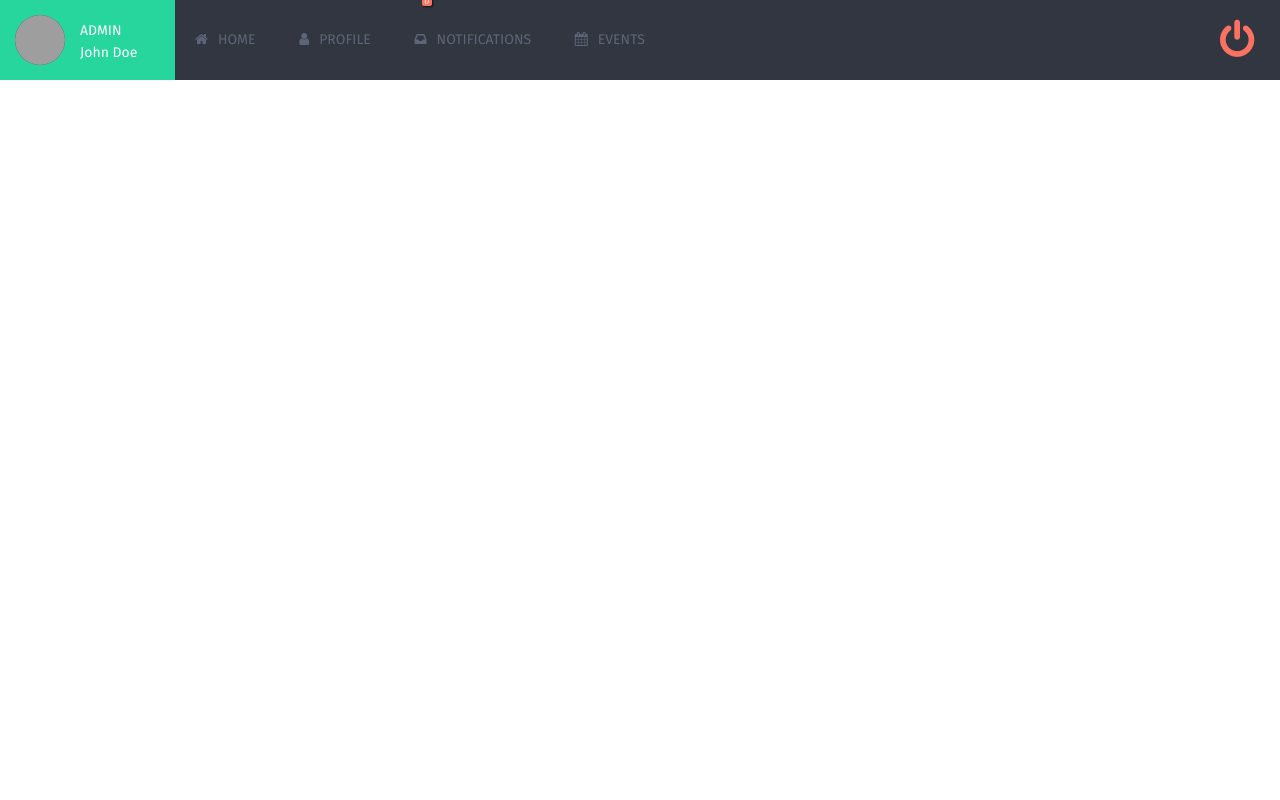
After one commit to laurazenc/Admin, a PHP site: page /header/header.php in a window 1280 px wide. The commit adds this page. Run offline with PHP 8.4, Linux system fonts and the light colour scheme; some libraries are stand-ins or nearby versions; grey boxes are pictures that could not be loaded.

Commit message:
Starting header

```diff
--- a/assets/css/1-tools/_normalize.scss
+++ b/assets/css/1-tools/_normalize.scss
@@ -1,4 +1,8 @@
 /*! normalize.css v3.0.2 | MIT License | git.io/normalize */
+
+*{
+  @include transition(all 0.3s ease-in-out);
+}
 
 html {
   font-family: sans-serif;
@@ -99,6 +103,9 @@ sub {
 
 img {
   border: 0;
+  margin: 0;
+  width: 100%;
+  height: auto;
 }
 
 svg:not(:root) {
@@ -138,3 +145,8 @@ td,
 th {
   padding: 0;
 }
+
+ul,li{
+  margin: 0;
+  padding: 0;
+}
--- a/assets/css/1-tools/_vars.sass
+++ b/assets/css/1-tools/_vars.sass
@@ -28,6 +28,8 @@ $aqua: 			#00c8cb
 $aquadark: 		#48a2a1
 $emeral: 		#27d69c
 $emeraldark:	#1a8b66
+$grayblue:		#5e6577
+$graybluedark:	#313640
 
 
 
@@ -40,5 +42,9 @@ $black:  		#111
 
 
 //
-// Add whatever variables you would like made available to the whole app
+// Mixins
 //
+@mixin calc($key, $value)
+  #{$key}: -webkit-calc(#{$value})
+  #{$key}: -moz-calc(#{$value})
+  #{$key}: calc(#{$value})
--- /dev/null
+++ b/assets/css/4-pages/_header.sass
@@ -0,0 +1,117 @@
+$logout: 80px
+
+.header
+	position: relative
+	width: 100%
+	height: 80px
+
+	.header-container
+		height: 100%
+		position: relative
+		background-color: $graybluedark
+
+		.hmenu
+			display: inline-block
+
+		.user-menu
+			height: 100%
+			background-color: $emeral
+			min-width: 175px
+			position: relative
+			img
+				+size(50px)
+				float: left
+				left: 0
+				top: 0
+				margin: 15px
+				border-radius: 50%
+				background-color: $graybluedark
+			div
+				float: left
+				display: block
+				top: 0
+				padding-top: 20px
+				position: relative
+				color: $white
+				span
+					display: block
+
+		.header-menu
+			height: 100%
+			position: absolute
+			top: 0
+
+
+			.header-openmenu
+				display: none
+
+			.nav-menu
+				line-height: 80px
+				li
+					display: inline-block
+					padding: 0 20px
+
+					a
+						color: $grayblue
+						i
+							margin-right: 10px
+							em
+								display: inline-block
+								position: absolute
+								padding: 1px 3px
+								margin-top: -5px
+								margin-left: -5px
+								background-color: $coral
+								border-radius: 2px
+								text-align: center
+								top: 0
+								font-size: 9px
+								color: white
+								font-style: normal
+								box-shadow: rgba(0,0,0,.7) 1px 1px 2px
+
+					&:hover
+						background-color: $grayblue
+						a
+							color: $graybluedark
+
+		.logout
+			height: 100%
+			line-height: 80px
+			width: 80px
+			position: absolute
+			right: 0
+			top: 0
+
+			span
+				display: block
+				+size(100%)
+				position: relative
+				a
+					color: $coral
+					i
+						display: block
+						position: absolute
+						left: 50%
+						top: 50%
+						margin-top: -20px
+						margin-left: -20px
+						font-size: 40px
+					&:hover
+						color: $coraldark
+
+@media screen and (max-width:750px)
+	.header
+		.header-container
+			.header-menu
+				width: calc(100% - #{$logout})
+				.nav-menu
+					position: relative
+					width: 100%
+					clear: both
+					background-color: $graybluedark
+					li
+						display: block
+						width: 100%
+						border-bottom: 1px solid $grayblue
+						margin: 0
--- a/assets/css/main.css
+++ b/assets/css/main.css
@@ -3,6 +3,12 @@
 /* Lato */
 @import url(http://fonts.googleapis.com/css?family=Lato:400,400italic);
 /*! normalize.css v3.0.2 | MIT License | git.io/normalize */
+* {
+  -webkit-transition: all 0.3s ease-in-out;
+  -moz-transition: all 0.3s ease-in-out;
+  transition: all 0.3s ease-in-out;
+}
+
 html {
   font-family: sans-serif;
   -webkit-font-smoothing: antialiased;
@@ -102,6 +108,9 @@ sub {
 
 img {
   border: 0;
+  margin: 0;
+  width: 100%;
+  height: auto;
 }
 
 svg:not(:root) {
@@ -137,6 +146,11 @@ table {
 
 td,
 th {
+  padding: 0;
+}
+
+ul, li {
+  margin: 0;
   padding: 0;
 }
 
@@ -421,3 +435,133 @@ optgroup {
   color: white;
   font-size: 20px;
 }
+
+.header {
+  position: relative;
+  width: 100%;
+  height: 80px;
+}
+.header .header-container {
+  height: 100%;
+  position: relative;
+  background-color: #313640;
+}
+.header .header-container .hmenu {
+  display: inline-block;
+}
+.header .header-container .user-menu {
+  height: 100%;
+  background-color: #27d69c;
+  min-width: 175px;
+  position: relative;
+}
+.header .header-container .user-menu img {
+  height: 50px;
+  width: 50px;
+  float: left;
+  left: 0;
+  top: 0;
+  margin: 15px;
+  border-radius: 50%;
+  background-color: #313640;
+}
+.header .header-container .user-menu div {
+  float: left;
+  display: block;
+  top: 0;
+  padding-top: 20px;
+  position: relative;
+  color: white;
+}
+.header .header-container .user-menu div span {
+  display: block;
+}
+.header .header-container .header-menu {
+  height: 100%;
+  position: absolute;
+  top: 0;
+}
+.header .header-container .header-menu .header-openmenu {
+  display: none;
+}
+.header .header-container .header-menu .nav-menu {
+  line-height: 80px;
+}
+.header .header-container .header-menu .nav-menu li {
+  display: inline-block;
+  padding: 0 20px;
+}
+.header .header-container .header-menu .nav-menu li a {
+  color: #5e6577;
+}
+.header .header-container .header-menu .nav-menu li a i {
+  margin-right: 10px;
+}
+.header .header-container .header-menu .nav-menu li a i em {
+  display: inline-block;
+  position: absolute;
+  padding: 1px 3px;
+  margin-top: -5px;
+  margin-left: -5px;
+  background-color: #fb7262;
+  border-radius: 2px;
+  text-align: center;
+  top: 0;
+  font-size: 9px;
+  color: white;
+  font-style: normal;
+  box-shadow: rgba(0, 0, 0, 0.7) 1px 1px 2px;
+}
+.header .header-container .header-menu .nav-menu li:hover {
+  background-color: #5e6577;
+}
+.header .header-container .header-menu .nav-menu li:hover a {
+  color: #313640;
+}
+.header .header-container .logout {
+  height: 100%;
+  line-height: 80px;
+  width: 80px;
+  position: absolute;
+  right: 0;
+  top: 0;
+}
+.header .header-container .logout span {
+  display: block;
+  height: 100%;
+  width: 100%;
+  position: relative;
+}
+.header .header-container .logout span a {
+  color: #fb7262;
+}
+.header .header-container .logout span a i {
+  display: block;
+  position: absolute;
+  left: 50%;
+  top: 50%;
+  margin-top: -20px;
+  margin-left: -20px;
+  font-size: 40px;
+}
+.header .header-container .logout span a:hover {
+  color: #b74f41;
+}
+
+@media screen and (max-width: 750px) {
+  .header .header-container .header-menu {
+    width: calc(100% - 80px);
+  }
+  .header .header-container .header-menu .nav-menu {
+    position: relative;
+    width: 100%;
+    clear: both;
+    background-color: #313640;
+  }
+  .header .header-container .header-menu .nav-menu li {
+    display: block;
+    width: 100%;
+    border-bottom: 1px solid #5e6577;
+    margin: 0;
+  }
+}
--- a/assets/css/main.sass
+++ b/assets/css/main.sass
@@ -2,7 +2,7 @@
 
 
 // 1 - TOOLS
-//@import '1-tools/bourbon/bourbon'
+@import '1-tools/bourbon/bourbon'
 @import '1-tools/fonts'
 @import '1-tools/normalize'
 @import '1-tools/vars'
@@ -22,3 +22,5 @@
 
 // 4 - pages
 @import '4-pages/signin'
+@import '4-pages/dashboard'
+@import '4-pages/header'
--- /dev/null
+++ b/header/header.php
@@ -0,0 +1,30 @@
+<!-- DEVELOPMENT ONLY -->
+<?php include "../head.php"	?>
+
+
+<div class="header">
+	<div class="header-container">
+		<div class="user-menu hmenu">
+			<img src="https://s3.amazonaws.com/uifaces/faces/twitter/rogie/128.jpg" alt="" />
+			<div>
+				<span class="user-hr">ADMIN</span>
+				<span class="user-name">John Doe</span>
+			</div>
+		</div>
+		<div class="header-menu hmenu">
+			<a href="#" class="header-openmenu"> <!-- MOBILE RESPONSIVE MENU -->
+				<i class="fa fa-bars"></i>
+			</a>
+
+			<ul class="nav-menu">
+				<li><a href="#"><i class="fa fa-home"></i>HOME</a></li>
+				<li><a href="#"><i class="fa fa-user"></i>PROFILE</a></li>
+				<li><a href="#"><i class="fa fa-inbox"><em>0</em></i>NOTIFICATIONS</a></li>
+				<li><a href="#"><i class="fa fa-calendar"></i>EVENTS</a></li>
+			</ul>
+		</div>
+		<div class="logout hmenu">
+			<span><a href="#"><i class="fa fa-power-off"></i></a></span>
+		</div>
+	</div>
+</div>
```
Also changed, not shown: dashboard/dashboard.php (+11 -0 lines), assets/css/4-pages/_dashboard.sass (added), assets/css/4-pages/dashboard.sass (deleted).
